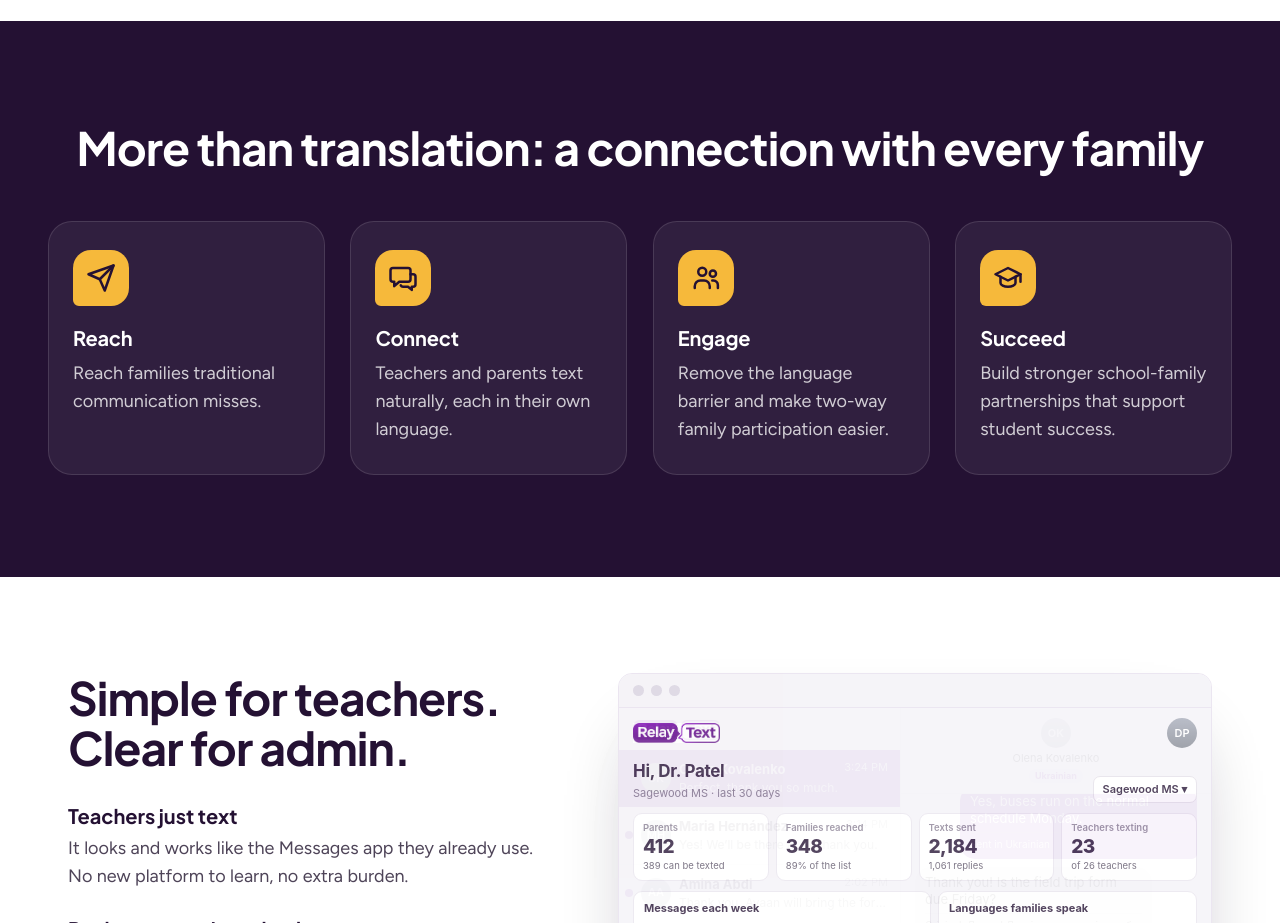
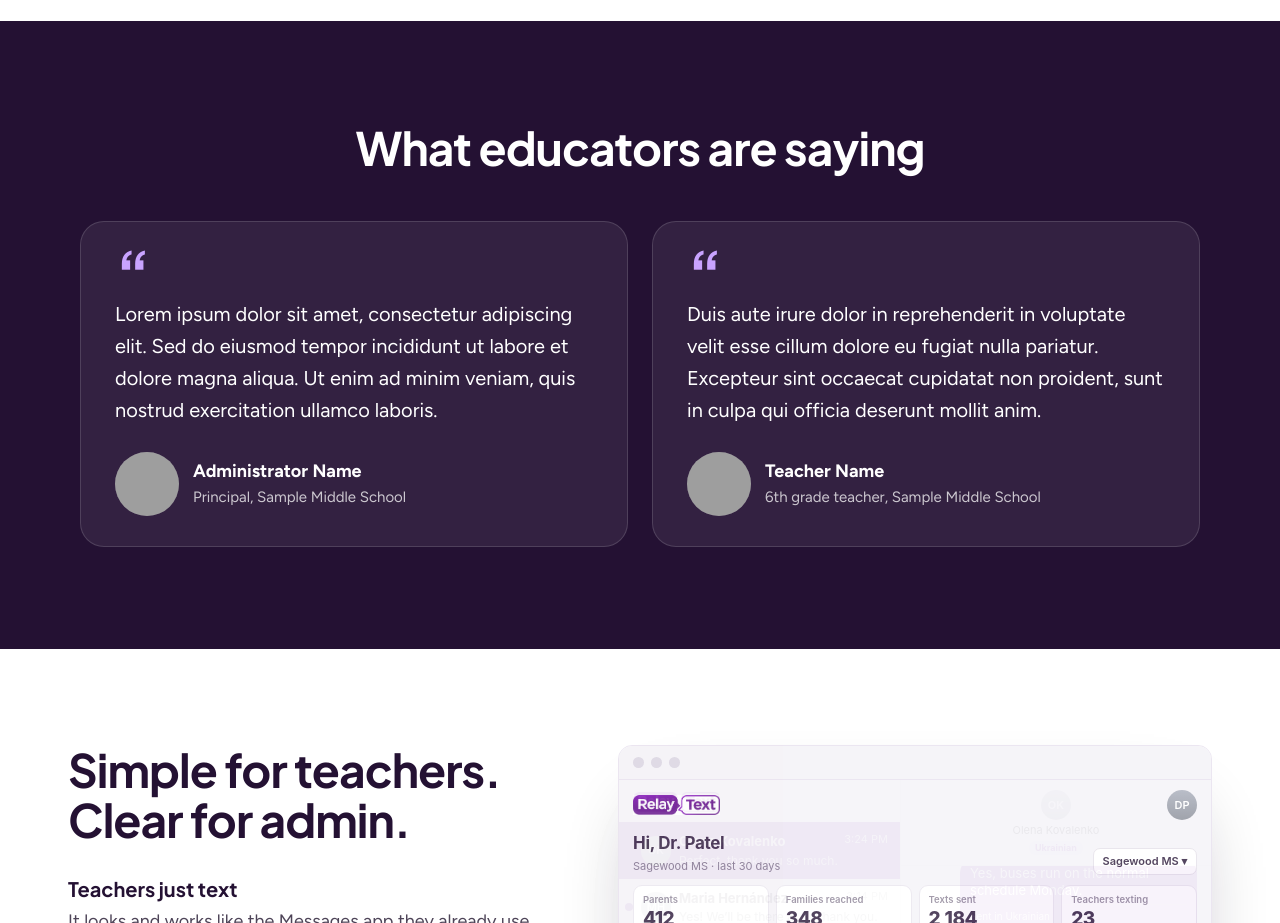
Before and after one commit to stellomax/relay-text, a Next.js app: page / in a window 1280 px wide. Shown: the part 1380-2303 px from the top of the page. Built offline with nearby package versions, Linux system fonts and the light colour scheme; grey boxes are pictures that could not be loaded.

Commit message:
Home: purple band becomes two testimonials (administrator and teacher), placeholder content
Co-Authored-By: Claude Opus 5.5 <noreply@anthropic.com>
Claude-Session: https://claude.ai/code/session_01NHaCwh9APNv8QtQw9JUgEf

```diff
--- a/app/landing.css
+++ b/app/landing.css
@@ -529,3 +529,20 @@ i.rep { background: #1f9e89; }
 .lp-about-why h2 + p { margin-top: 28px; }
 .lp-about-why a { color: var(--purple); font-weight: 600; }
 .lp-steps li h3:first-child { margin-top: 0; }
+
+/* testimonials on the purple band: an administrator and a teacher, side by side */
+.lp-testimonials { display: grid; grid-template-columns: repeat(2, minmax(0, 1fr)); gap: 24px; max-width: 1120px; margin: 48px auto 0; }
+.lp-quote {
+  margin: 0; display: flex; flex-direction: column; background: rgba(255, 255, 255, 0.07); border: 1px solid rgba(255, 255, 255, 0.14);
+  border-radius: 24px; padding: 32px 34px 30px;
+}
+.lp-quote-mark { font-family: var(--lp-display); font-size: 72px; line-height: 0.6; height: 34px; color: #c9a3ff; }
+.lp-quote blockquote { margin: 10px 0 0; font-size: 20px; line-height: 1.6; color: #fff; flex: 1; }
+.lp-quote figcaption { display: flex; align-items: center; gap: 14px; margin-top: 26px; font-size: 15px; color: rgba(255, 255, 255, 0.75); }
+.lp-quote figcaption img { width: 64px; height: 64px; border-radius: 50%; object-fit: cover; flex: none; background: rgba(255, 255, 255, 0.15); }
+.lp-quote figcaption b { display: block; font-size: 18px; color: #fff; }
+@media (max-width: 860px) {
+  .lp-testimonials { grid-template-columns: 1fr; max-width: 560px; }
+  .lp-quote { padding: 26px 24px 24px; }
+  .lp-quote blockquote { font-size: 18px; }
+}
--- a/app/page.tsx
+++ b/app/page.tsx
@@ -39,49 +39,21 @@ const HELLOS = [
   { t: "Salom", l: "Uzbek" },
 ];
 
-const STORY = [
+// Sample testimonials: placeholder photos, names and lorem ipsum until real quotes come in.
+const TESTIMONIALS = [
   {
-    title: "Reach",
-    text: "Reach families traditional communication misses.",
-    icon: (
-      <>
-        <path d="M22 2L11 13" />
-        <path d="M22 2l-7 20-4-9-9-4z" />
-      </>
-    ),
+    quote:
+      "Lorem ipsum dolor sit amet, consectetur adipiscing elit. Sed do eiusmod tempor incididunt ut labore et dolore magna aliqua. Ut enim ad minim veniam, quis nostrud exercitation ullamco laboris.",
+    name: "Administrator Name",
+    role: "Principal, Sample Middle School",
+    photo: "https://images.unsplash.com/photo-1562788869-4ed32648eb72?w=240&h=240&q=80&auto=format&fit=crop&crop=faces",
   },
   {
-    title: "Connect",
-    text: "Teachers and parents text naturally, each in their own language.",
-    icon: (
-      <>
-        <path d="M4 4h12a2 2 0 0 1 2 2v7a2 2 0 0 1-2 2H9l-4 3.5V15H4a2 2 0 0 1-2-2V6a2 2 0 0 1 2-2z" />
-        <path d="M18 9h2a2 2 0 0 1 2 2v6a2 2 0 0 1-2 2h-1v2.5L16 19h-4a2 2 0 0 1-1.8-1.1" />
-      </>
-    ),
-  },
-  {
-    title: "Engage",
-    text: "Remove the language barrier and make two-way family participation easier.",
-    icon: (
-      <>
-        <circle cx="9" cy="7" r="3.2" />
-        <path d="M3 20v-1.5A4.5 4.5 0 0 1 7.5 14h3a4.5 4.5 0 0 1 4.5 4.5V20" />
-        <circle cx="17.5" cy="8.5" r="2.5" />
-        <path d="M17 14h1a3.5 3.5 0 0 1 3.5 3.5V20" />
-      </>
-    ),
-  },
-  {
-    title: "Succeed",
-    text: "Build stronger school-family partnerships that support student success.",
-    icon: (
-      <>
-        <path d="M2 9l10-5 10 5-10 5z" />
-        <path d="M6 11v5c0 1.6 2.7 3 6 3s6-1.4 6-3v-5" />
-        <path d="M22 9v6" />
-      </>
-    ),
+    quote:
+      "Duis aute irure dolor in reprehenderit in voluptate velit esse cillum dolore eu fugiat nulla pariatur. Excepteur sint occaecat cupidatat non proident, sunt in culpa qui officia deserunt mollit anim.",
+    name: "Teacher Name",
+    role: "6th grade teacher, Sample Middle School",
+    photo: "https://images.unsplash.com/photo-1758873268223-f61976493498?w=240&h=240&q=80&auto=format&fit=crop&crop=faces",
   },
 ];
 
@@ -213,20 +185,24 @@ export default function Landing() {
         </section>
 
         <section className="lp-benefits" id="about" aria-labelledby="benefits">
-          <h2 id="benefits">More than translation: a connection with every family</h2>
-          <ul>
-            {STORY.map((b) => (
-              <li key={b.title}>
-                <span className="lp-benefit-icon" aria-hidden>
-                  <svg viewBox="0 0 24 24" width="30" height="30" fill="none" stroke="currentColor" strokeWidth="2" strokeLinecap="round" strokeLinejoin="round">
-                    {b.icon}
-                  </svg>
+          <h2 id="benefits">What educators are saying</h2>
+          <div className="lp-testimonials">
+            {TESTIMONIALS.map((t) => (
+              <figure key={t.name} className="lp-quote">
+                <span className="lp-quote-mark" aria-hidden>
+                  “
                 </span>
-                <h3>{b.title}</h3>
-                <p>{b.text}</p>
-              </li>
+                <blockquote>{t.quote}</blockquote>
+                <figcaption>
+                  <img src={t.photo} alt="" width={64} height={64} loading="lazy" />
+                  <span>
+                    <b>{t.name}</b>
+                    {t.role}
+                  </span>
+                </figcaption>
+              </figure>
             ))}
-          </ul>
+          </div>
         </section>
 
         <section className="lp-schools" id="for-teachers" aria-labelledby="schools">
```
